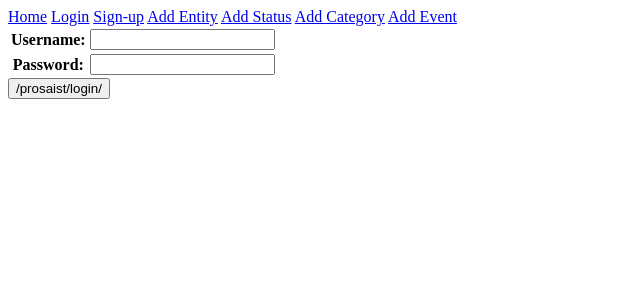
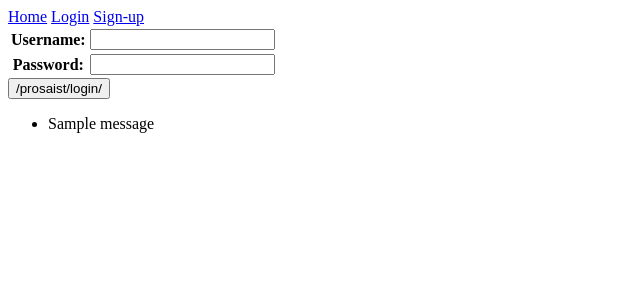
Before and after one commit to Wonqu/ZTW, a Django app: page /prosaist/login/ in a window 1280 px wide. Shown: the top 300 px of the page, without its empty margins (0-640 px from the left). Run offline with Django 3.2, Linux system fonts and the light colour scheme; tables that the repository leaves empty hold one stand-in row (values such as "Sample post"); one stand-in notice (Sample message) is shown.

Commit message:
Dodano funkcjonalność dotyczącą podawania nazwy użytkownika i projektu jako część URL'a Drobne zmiany w template'ach (navbar zawiera listę dostępnych funkcjonalności)

```diff
--- a/Prosaist/templates/base.html
+++ b/Prosaist/templates/base.html
@@ -7,15 +7,22 @@
 <body>
 
 <div class="navbar" id="navbar">
-  <a href="{% url 'index' %}">Home</a>
-  <a href="{% url 'login' %}">Login</a>
-  <a href="{% url 'signup' %}">Sign-up</a>
-  <a href="{% url 'entity' %}">Add Entity</a>
-  <a href="{% url 'status' %}">Add Status</a>
-  <a href="{% url 'category' %}">Add Category</a>
-  <a href="{% url 'event' %}">Add Event</a>
+    {% if username %}
+        {{ username }}
+        {% include 'userbar.html' %}
+    {% else %}
+        {% include 'loginbar.html' %}
+    {% endif %}
 </div>
 {% block content %}{% endblock %}
 
+{% if messages %}
+<ul class="messages">
+    {% for message in messages %}
+    <li{% if message.tags %} class="{{ message.tags }}"{% endif %}>{{ message }}</li>
+    {% endfor %}
+</ul>
+{% endif %}
+
 </body>
 </html>
--- /dev/null
+++ b/Prosaist/templates/loginbar.html
@@ -0,0 +1,5 @@
+{% block userbar %}
+    <a href="{% url 'index' %}">Home</a>
+    <a href="{% url 'login' %}">Login</a>
+    <a href="{% url 'signup' %}">Sign-up</a>
+{% endblock %}
--- /dev/null
+++ b/Prosaist/templates/userbar.html
@@ -0,0 +1,6 @@
+{% block userbar %}
+  <a href="{% url 'entity' username=username projectname=projectname %}">Add Entity</a>
+  <a href="{% url 'status' username=username projectname=projectname %}">Add Status</a>
+  <a href="{% url 'category' username=username projectname=projectname %}">Add Category</a>
+  <a href="{% url 'event' username=username projectname=projectname %}">Add Event</a>
+{% endblock %}
--- /dev/null
+++ b/Prosaist/text/__init__.py
@@ -0,0 +1 @@
+import Prosaist.text.messages
--- /dev/null
+++ b/Prosaist/text/messages.py
@@ -0,0 +1,20 @@
+message_entity_success = 'Entity saved successfully!'
+message_entity_error = 'Failed to save Entity!'
+
+message_event_success = 'Event saved successfully!'
+message_event_error = 'Failed to save Event!'
+
+message_category_success = 'Category saved successfully!'
+message_category_error = 'Failed to save Category!'
+
+message_period_success = 'Period saved successfully!'
+message_period_error = 'Failed to save Period!'
+
+message_project_success = 'Project created successfully!'
+message_project_error = 'Failed to create Project!'
+
+message_signup_success = 'Signed up successfully!'
+message_signup_error = 'Failed to Sign up!'
+
+message_login_success ='Logged in!'
+message_login_error = 'Failed to log in!'
--- a/Prosaist/urls.py
+++ b/Prosaist/urls.py
@@ -7,9 +7,12 @@ urlpatterns = [
     ,url(r'^login/$', login, name='login')
     ,url(r'^logout/$', logout, name='logout')
     ,url(r'^signup/$', signup, name='signup')
-    ,url(r'^entity/$', entity, name='entity')
-    ,url(r'^status/$', signup, name='status')
-    ,url(r'^category/$', signup, name='category')
-    ,url(r'^event/$', signup, name='event')
+    ,url(r'^u/(?P<username>[\w.@+-]+)/(?P<projectname>[\w.@+-]+)/entity/$', entity, name='entity')
+    ,url(r'^u/(?P<username>[\w.@+-]+)/(?P<projectname>[\w.@+-]+)/status/$', signup, name='status')
+    ,url(r'^u/(?P<username>[\w.@+-]+)/(?P<projectname>[\w.@+-]+)/category/$', signup, name='category')
+    ,url(r'^u/(?P<username>[\w.@+-]+)/(?P<projectname>[\w.@+-]+)/event/$', signup, name='event')
+    #,url(r'^user/<username>[\w.@+-]+/$', userprofile, name='userprofile')
+    #,url(r'^user/<username>[\w.@+-]+/<projectname>[\w.@+-]+/$', project, name='project')
+    ,
 
 ]
--- a/Prosaist/view_scripts/forms/entity.py
+++ b/Prosaist/view_scripts/forms/entity.py
@@ -2,7 +2,7 @@ from django import forms
 from Prosaist.models import Entity
 
 class EntityCreateForm(forms.Form):
-    name = forms.CharField(label='Entity name', max_length=255)
+    name = forms.CharField(label='Entity name', max_length=155)
     project = forms.IntegerField(label='Project ID')
     class Meta:
         model = Entity
--- a/Prosaist/view_scripts/login.py
+++ b/Prosaist/view_scripts/login.py
@@ -1,12 +1,22 @@
 from django.shortcuts import render
 from django.http import HttpResponseRedirect
 from Prosaist.view_scripts.forms.login import LoginForm
-
+from django.contrib.auth import authenticate, login
+from django.contrib import messages
+from Prosaist.text import messages as msg
 
 def view(request):
     if request.method == 'POST':
         form = LoginForm(request.POST)
         if(form.is_valid()):
+            try:
+                user = authenticate(username=form.cleaned_data["username"], password=form.cleaned_data["password1"])
+                if user is not None:
+                    request.session['username'] = form.cleaned_data["username"]
+                    login(request, user)
+                    messages.add_message(request, messages.SUCCESS, msg.message_login_success)
+            except KeyError:
+                messages.add_message(request, messages.SUCCESS, msg.message_login_error)
             return HttpResponseRedirect('..')
     else:
         form = LoginForm()
--- a/Prosaist/view_scripts/signup.py
+++ b/Prosaist/view_scripts/signup.py
@@ -2,6 +2,7 @@ from django.shortcuts import render
 from django.http import HttpResponseRedirect
 from Prosaist.view_scripts.forms.signup import UserCreateForm as SignupForm
 from django.contrib.auth import authenticate, login
+from django.contrib.sessions.backends.db import SessionStore
 
 
 def view(request):
@@ -10,8 +11,9 @@ def view(request):
         if(form.is_valid()):
             form.save()
             user = authenticate(username=form.cleaned_data["username"], password=form.cleaned_data["password1"])
-            if user is not None:
-                login(request, user)
+            s = SessionStore(session_key=request.session.id)
+            s['username'] = form.cleaned_data["username"]
+            login(request, user)
             return HttpResponseRedirect('..')
     else:
         form = SignupForm()
--- a/Prosaist/views.py
+++ b/Prosaist/views.py
@@ -20,5 +20,6 @@ def logout(request):
 def signup(request):
     return view_signup.view(request)
 
-def entity(request):
-    return view_entity.view(request)
+
+def entity(request, username, projectname):
+    return view_entity.view(request, username, projectname)
```
Also changed, not shown: Prosaist/view_scripts/entity.py (+18 -10 lines), db.sqlite3.
